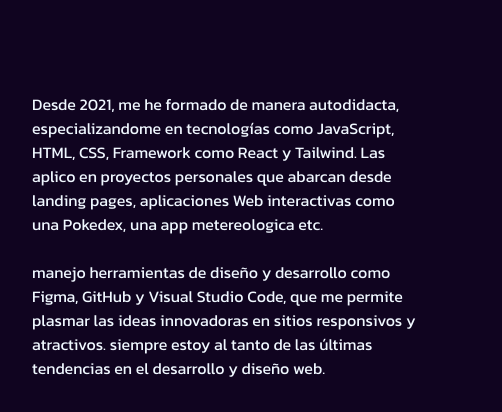
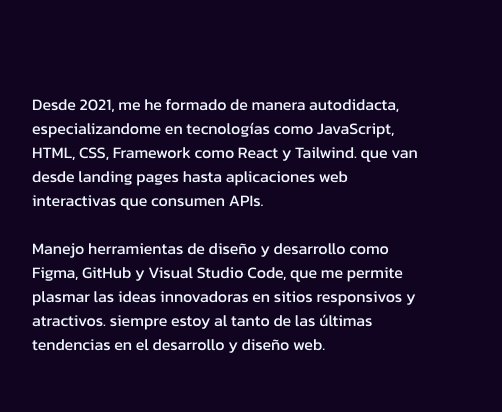
Before and after one commit to JonathanGamon95/Mi_portafolio, a website: page index.html in a window 1280 px wide. Shown: the part 3559-3971 px from the top of the page, 208-710 px from the left. Drawn offline with nearby package versions, Linux system fonts and the light colour scheme.

Commit message:
actualizaciones en texto

```diff
--- a/index.html
+++ b/index.html
@@ -332,11 +332,10 @@
         <h1 class="title-section row-start-1 text-[#fff] text-3xl ml-2 mt-6"><i class="fa-solid fa-code"></i> Sobre mi</h1>
 
         <p data-aos="fade-right" data-aos-duration="1000" class="row-span-3 row-start-2 sm:row-start-3">Desde 2021, me he formado de manera autodidacta, especializandome en tecnologías como JavaScript, HTML, CSS,
-            Framework como React y Tailwind. Las aplico en proyectos personales que abarcan desde landing pages,
-            aplicaciones Web interactivas como una Pokedex, una app metereologica etc.
+            Framework como React y Tailwind. que van desde landing pages hasta aplicaciones web interactivas que consumen APIs.
             <br>
             <br>
-            manejo herramientas de diseño y desarrollo como Figma, GitHub y Visual Studio Code, que me permite plasmar
+            Manejo herramientas de diseño y desarrollo como Figma, GitHub y Visual Studio Code, que me permite plasmar
             las ideas innovadoras en sitios responsivos y atractivos. siempre estoy al tanto de las últimas tendencias en
             el desarrollo y diseño web.</p>
 
```
